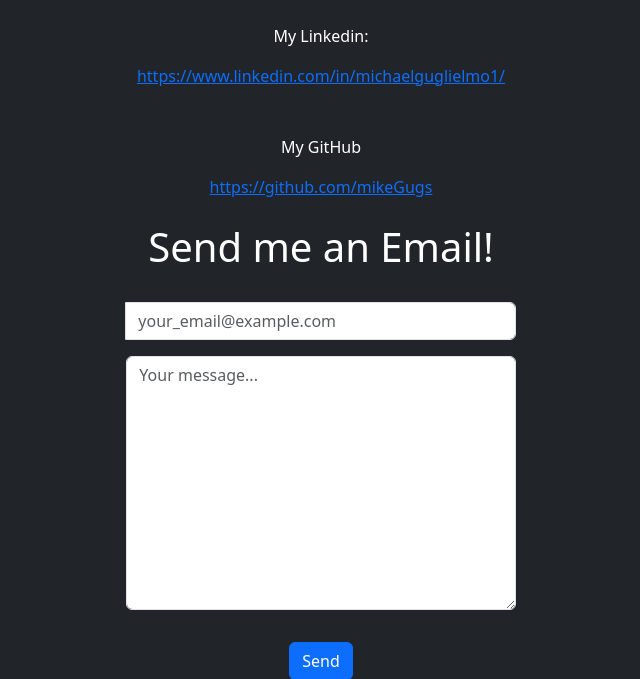
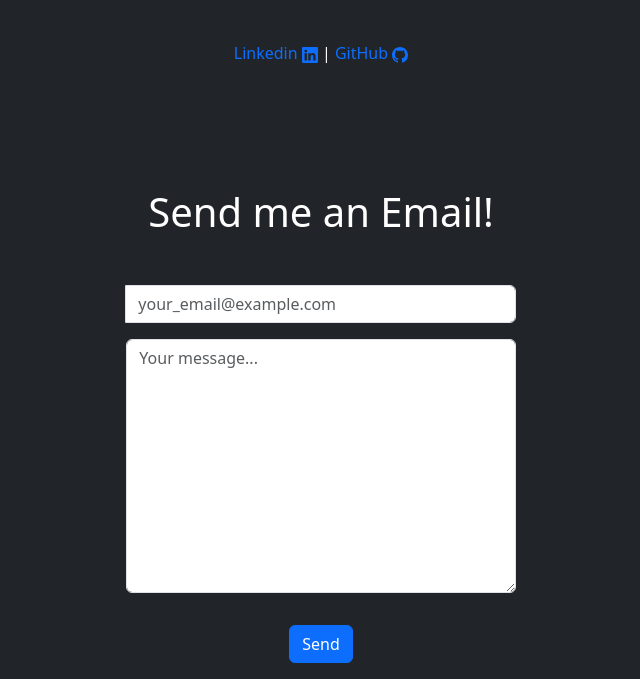
Before and after one commit to mikeGugs/my_webpage, a Flask app: page /contact in a window 1280 px wide. Shown: the part 80-759 px from the top of the page, without its empty margins (319-959 px from the left). Run offline with Flask 3, Linux system fonts and the light colour scheme; some libraries are stand-ins or nearby versions.

Commit message:
clean up contact links

```diff
--- a/app/templates/contact.html
+++ b/app/templates/contact.html
@@ -20,13 +20,23 @@
 {% endif %}
 
 <div id="my-linkedin" class="mb-auto mt-auto px3">
-  <p>My Linkedin:</p>
-  <a href="https://www.linkedin.com/in/michaelguglielmo1/">https://www.linkedin.com/in/michaelguglielmo1/</a>
+  <a class="text-decoration-none" href="https://www.linkedin.com/in/michaelguglielmo1/">
+    Linkedin
+  <svg xmlns="http://www.w3.org/2000/svg" width="16" height="16" fill="currentColor" class="bi bi-linkedin" viewBox="0 0 16 16">
+  <path d="M0 1.146C0 .513.526 0 1.175 0h13.65C15.474 0 16 .513 16 1.146v13.708c0 .633-.526 1.146-1.175 1.146H1.175C.526 16 0 15.487 0 14.854zm4.943 12.248V6.169H2.542v7.225zm-1.2-8.212c.837 0 1.358-.554 1.358-1.248-.015-.709-.52-1.248-1.342-1.248S2.4 3.226 2.4 3.934c0 .694.521 1.248 1.327 1.248zm4.908 8.212V9.359c0-.216.016-.432.08-.586.173-.431.568-.878 1.232-.878.869 0 1.216.662 1.216 1.634v3.865h2.401V9.25c0-2.22-1.184-3.252-2.764-3.252-1.274 0-1.845.7-2.165 1.193v.025h-.016l.016-.025V6.169h-2.4c.03.678 0 7.225 0 7.225z"/>
+  </svg>
+  </a>
+  |
+  <a class="text-decoration-none" href="https://github.com/mikeGugs">
+    GitHub
+  <svg xmlns="http://www.w3.org/2000/svg" width="16" height="16" fill="currentColor" class="bi bi-github" viewBox="0 0 16 16">
+  <path d="M8 0C3.58 0 0 3.58 0 8c0 3.54 2.29 6.53 5.47 7.59.4.07.55-.17.55-.38 0-.19-.01-.82-.01-1.49-2.01.37-2.53-.49-2.69-.94-.09-.23-.48-.94-.82-1.13-.28-.15-.68-.52-.01-.53.63-.01 1.08.58 1.23.82.72 1.21 1.87.87 2.33.66.07-.52.28-.87.51-1.07-1.78-.2-3.64-.89-3.64-3.95 0-.87.31-1.59.82-2.15-.08-.2-.36-1.02.08-2.12 0 0 .67-.21 2.2.82.64-.18 1.32-.27 2-.27s1.36.09 2 .27c1.53-1.04 2.2-.82 2.2-.82.44 1.1.16 1.92.08 2.12.51.56.82 1.27.82 2.15 0 3.07-1.87 3.75-3.65 3.95.29.25.54.73.54 1.48 0 1.07-.01 1.93-.01 2.2 0 .21.15.46.55.38A8.01 8.01 0 0 0 16 8c0-4.42-3.58-8-8-8"/>
+  </svg>
+  </a>
 </div>
 
 <div id="my-linkedin" class="mb-auto mt-auto px3">
-  <p>My GitHub</p>
-  <a href="https://github.com/mikeGugs">https://github.com/mikeGugs</a>
+
 </div>
 
 <h1>Send me an Email!</h2>
--- a/config.py
+++ b/config.py
@@ -33,3 +33,4 @@ class TestingConfig():
     MAIL_PASSWORD = os.environ.get('MAIL_PASSWORD')
     RECAPTCHA_PUBLIC_KEY = os.environ.get('RECAPTCHA_PUBLIC_KEY')
     RECAPTCHA_PRIVATE_KEY = os.environ.get('RECAPTCHA_PRIVATE_KEY')
+    WTF_CSRF_ENABLED = False
```
